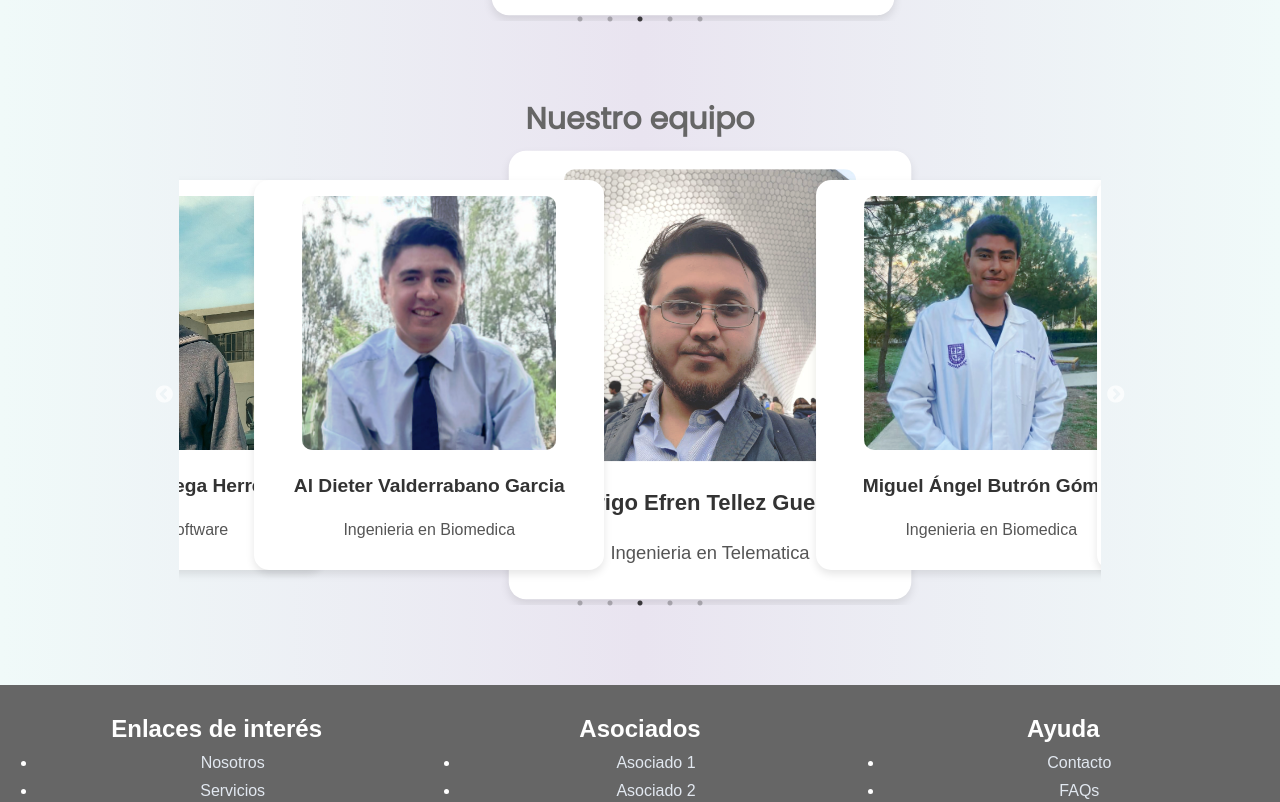
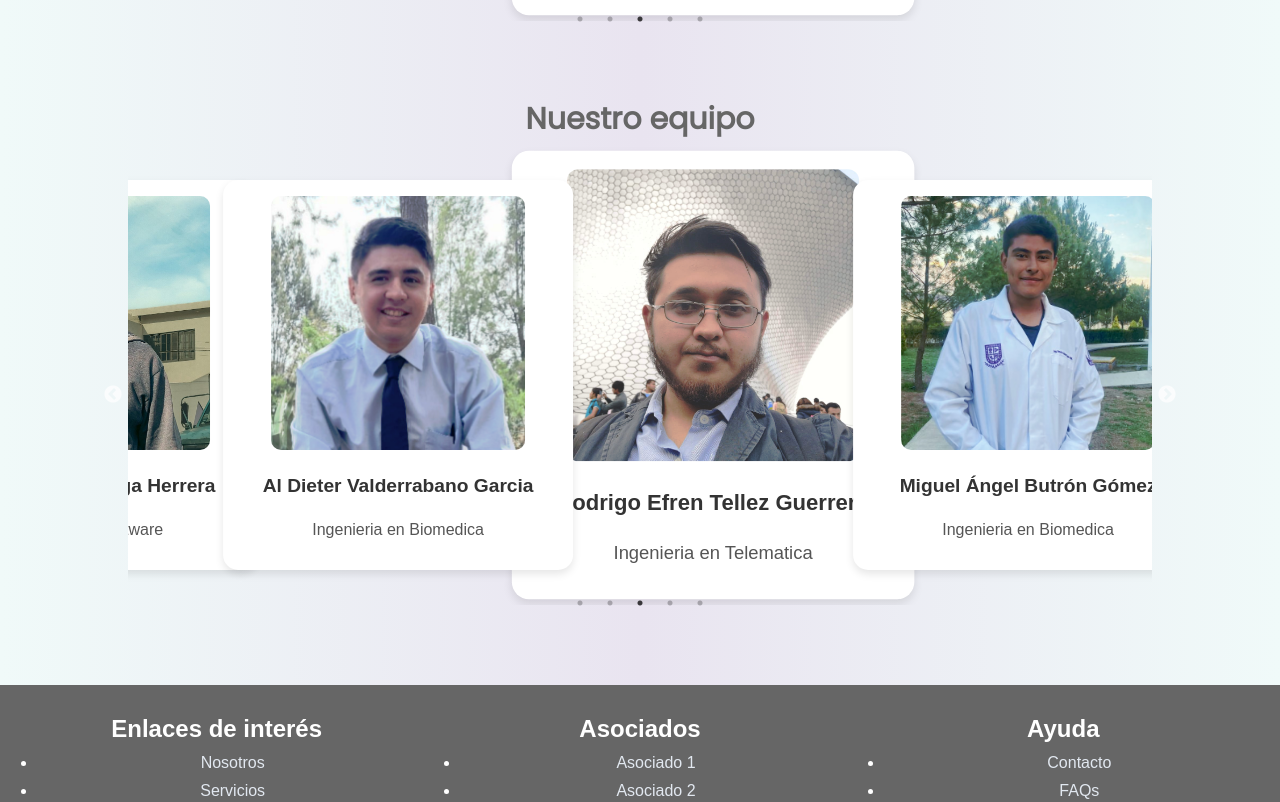
Before and after one commit to elCatmon/repositorio_imagenes_columna, a React (Create React App) app in the folder pruebas/: page /conocenos in a window 1280 px wide. Shown: the part 1380-2182 px from the top of the page. Built offline with nearby package versions, Linux system fonts and the light colour scheme; what cornerstone-wado-image-loader would draw is missing.

Commit message:
Update Conocenos.js

```diff
--- a/pruebas/src/components/Conocenos/Conocenos.js
+++ b/pruebas/src/components/Conocenos/Conocenos.js
@@ -15,7 +15,7 @@ const Conocenos = () => {
     dots: true,
     arrows: true,
     infinite: true,
-    speed: 700,
+    speed: 1000,
     slidesToShow: 3,
     slidesToScroll: 2,
     centerMode: true,
@@ -113,7 +113,7 @@ const Conocenos = () => {
         </div>
         <div className="next-module" />
         <h1 className='center-textC' style={{ color: '#666666', fontWeight: '600', fontFamily: 'Poppins', fontSize: 30 }}>Nuestro equipo</h1>
-        <div className="carousel-container">
+        <div>
           <Slider {...settings}>
             <InfoCard
               image="/imagenes/cesar.jpeg"
```
